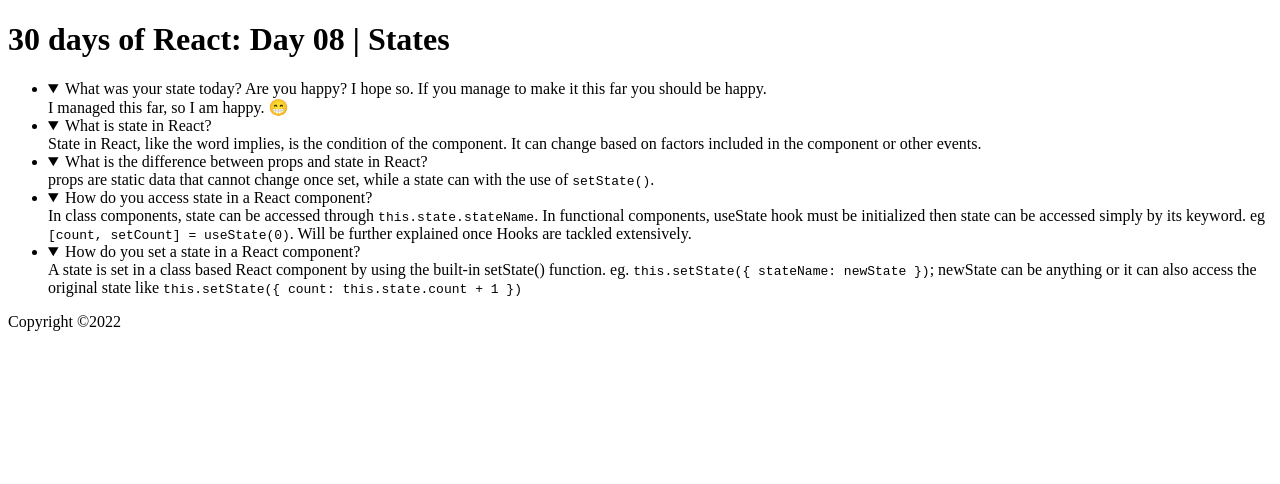
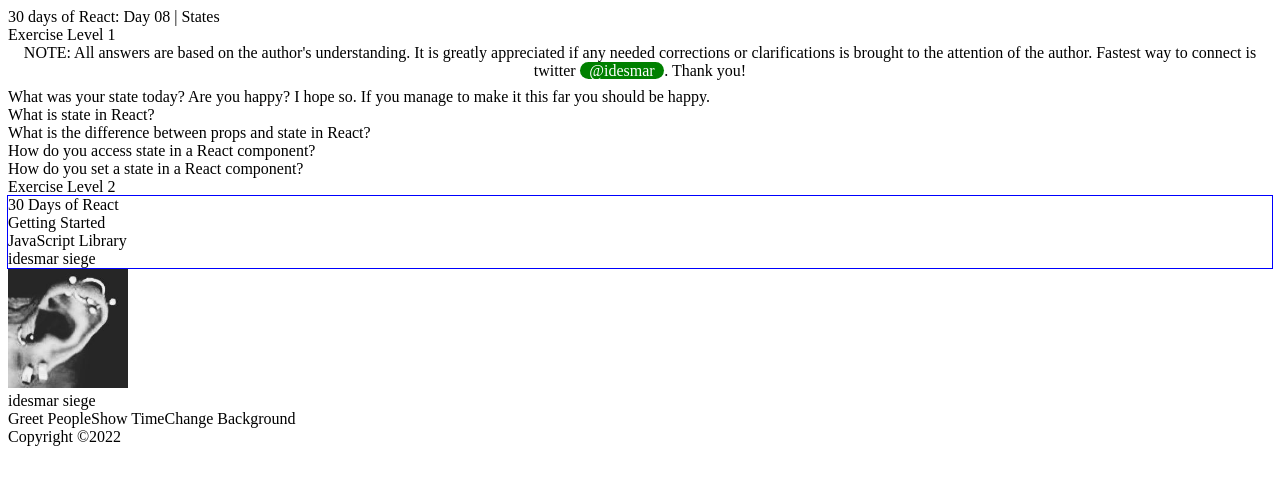
Before and after one commit to idesmar/30-Days-Of-React-Exercises, a React (Create React App) app in the folder day08/: page / in a window 1280 px wide. Shown: the top 484 px of the page. Built offline with nearby package versions, Linux system fonts and the light colour scheme.

Commit message:
day08 lev2 unfin

```diff
--- a/day08/src/App.js
+++ b/day08/src/App.js
@@ -1,4 +1,5 @@
 import Level1 from './components/Level1'
+import Level2 from './components/Level2'
 import './App.css'
 
 
@@ -11,6 +12,7 @@
         <h1>30 days of React: Day 08 | States</h1>
       </header>
       <Level1 />
+      <Level2 />
       <footer>Copyright &copy;{year}</footer>
     </>
   )
--- a/day08/src/components/Level1.js
+++ b/day08/src/components/Level1.js
@@ -1,16 +1,21 @@
 import level1qna from '../data/level1qna'
 import hasCode from '../lib/hasCode'
-
+import makeID from '../lib/makeID'
 
 const Level1 = () => {
   const qna = [...level1qna]
 
   return (
+    <section>
+      <h2>Exercise Level 1</h2>
+
+      <small style={{ display: 'block', textAlign: 'center', marginBottom: '0.5rem' }}><em style={{ fontWeight: '500' }}>NOTE:</em> All answers are based on the author's understanding. It is greatly appreciated if any needed corrections or clarifications is brought to the attention of the author. Fastest way to connect is twitter <a style={{ backgroundColor: 'green', color: '#fff', paddingInline: '0.6rem', borderRadius: '100vw' }} href="https://twitter.com/idesmar">@idesmar</a>. Thank you!</small>
+
       <ul>
         {qna.map((q, idx) => {
           return (
-          <li key={'q' + idx}>
-            <details open>
+            <li key={'q' + makeID()}>
+              <details>
                 <summary>{q.question}</summary>
                 {hasCode(q.answer)}
               </details>
@@ -18,6 +23,7 @@
           )
         })}
       </ul>
+    </section>
   )
 }
 
--- a/day08/src/components/Level2.js
+++ b/day08/src/components/Level2.js
@@ -0,0 +1,80 @@
+import { useState } from "react"
+import makeID from "../lib/makeID"
+import idesmar from './assets/idesmar.jpg'
+
+const Banner = ({ headers }) => {
+
+  const bannerStyle = {
+    outline: '1px solid blue',
+  }
+  return (
+    <header style={bannerStyle} >
+      {
+        headers.map(header => <p key={'header'+ makeID()} >{header}</p>)
+      }
+    </header>
+  )
+}
+
+
+const Level2a = ({
+  defaultHeaders,
+  user: { firstName, LastName, img },
+  changeTheme
+}) => {
+  const fullName = [firstName, LastName].join(' ')
+  const headers = [...defaultHeaders, fullName]
+
+  return (
+    <div>
+      <Banner headers={headers} />
+      <img width={120} src={img} alt="" />
+      <h3>{fullName}</h3>
+      <div>
+        <button>Greet People</button>
+        <button>Show Time</button>
+        <button onClick={changeTheme}>Change Background</button>
+      </div>
+    </div>
+  )
+}
+
+
+const Level2 = () => {
+
+  const defaultHeaders = [
+    '30 Days of React',
+    'Getting Started',
+    'JavaScript Library',
+  ]
+
+  const [theme, setTheme] = useState('light')
+
+  const changeTheme = () => {
+    const change = theme === 'light' ? 'dark' : 'light'
+    setTheme(change)
+  }
+
+  /*
+    changing theme solution: using className or
+    changing value in style.propertyName = value
+  */
+
+  const user = {
+    firstName: 'idesmar',
+    LastName: 'siege',
+    img: idesmar,
+  }
+
+  return (
+    <section>
+      <h2>Exercise Level 2</h2>
+      {/* log theme --- checker */}
+      {console.log(theme)}
+      <Level2a defaultHeaders={defaultHeaders} user={user} changeTheme={changeTheme} />
+    </section>
+  )
+}
+
+
+export default Level2
--- /dev/null
+++ b/day08/src/reset.css
@@ -0,0 +1,99 @@
+/***
+  The new CSS reset - version 1.7.2 (last updated 23.6.2022)
+  GitHub page: https://github.com/elad2412/the-new-css-reset
+***/
+
+/* Remove all the styles of the "User-Agent-Stylesheet", except for the 'display' property
+  - The "symbol *" part is to solve Firefox SVG sprite bug */
+*:where(:not(html, body, iframe, canvas, img, svg, video):not(svg *, symbol *)) {
+  all: unset;
+  display: revert;
+}
+
+/* Preferred box-sizing value */
+*,
+*::before,
+*::after {
+  box-sizing: border-box;
+}
+
+/* Reapply the pointer cursor for anchor tags */
+a, button {
+  cursor: revert;
+}
+
+/* Remove list styles (bullets/numbers) */
+ol, ul, menu {
+  list-style: none;
+}
+
+/* For images to not be able to exceed their container */
+img {
+  max-width: 100%;
+}
+
+/* removes spacing between cells in tables */
+table {
+  border-collapse: collapse;
+}
+
+/* Safari - solving issue when using user-select:none on the <body> text input doesn't working */
+input, textarea {
+  user-select: auto;
+  -webkit-user-select: auto;
+}
+
+/* revert the 'white-space' property for textarea elements on Safari */
+textarea {
+  white-space: revert;
+}
+
+/* minimum style to allow to style meter element */
+meter {
+  -webkit-appearance: revert;
+  appearance: revert;
+}
+
+/* reset default text opacity of input placeholder */
+::placeholder {
+  color: unset;
+}
+
+/* fix the feature of 'hidden' attribute.
+ display:revert; revert to element instead of attribute */
+:where([hidden]) {
+  display: none;
+}
+
+/* revert for bug in Chromium browsers
+ - fix for the content editable attribute will work properly.
+ - webkit-user-select: auto; added for Safari in case of using user-select:none on wrapper element*/
+:where([contenteditable]:not([contenteditable="false"])) {
+  -moz-user-modify: read-write;
+  -webkit-user-modify: read-write;
+  overflow-wrap: break-word;
+  /* * fallback --- editor persistent on adding one despite all: unset; */
+  line-break: after-white-space;
+  -webkit-line-break: after-white-space;
+  /* * fallback --- editor persistent on adding one despite all: unset; */
+  user-select: auto;
+  -webkit-user-select: auto;
+}
+
+/* apply back the draggable feature - exist only in Chromium and Safari */
+:where([draggable="true"]) {
+  -webkit-user-drag: element;
+}
+
+
+/* NOTE: idesmar added */
+pre, code {
+  white-space: revert;
+  tab-size: 2ch;
+}
+code {
+  display: revert;
+}
+button {
+  cursor: pointer;
+}
```
Also changed, not shown: day08/src/index.js (+4 -3 lines), day08/src/components/Level3.js (deleted), day08/src/components/assets/idesmar.jpg (added). Lines whose indentation alone changed are shown as unchanged.
